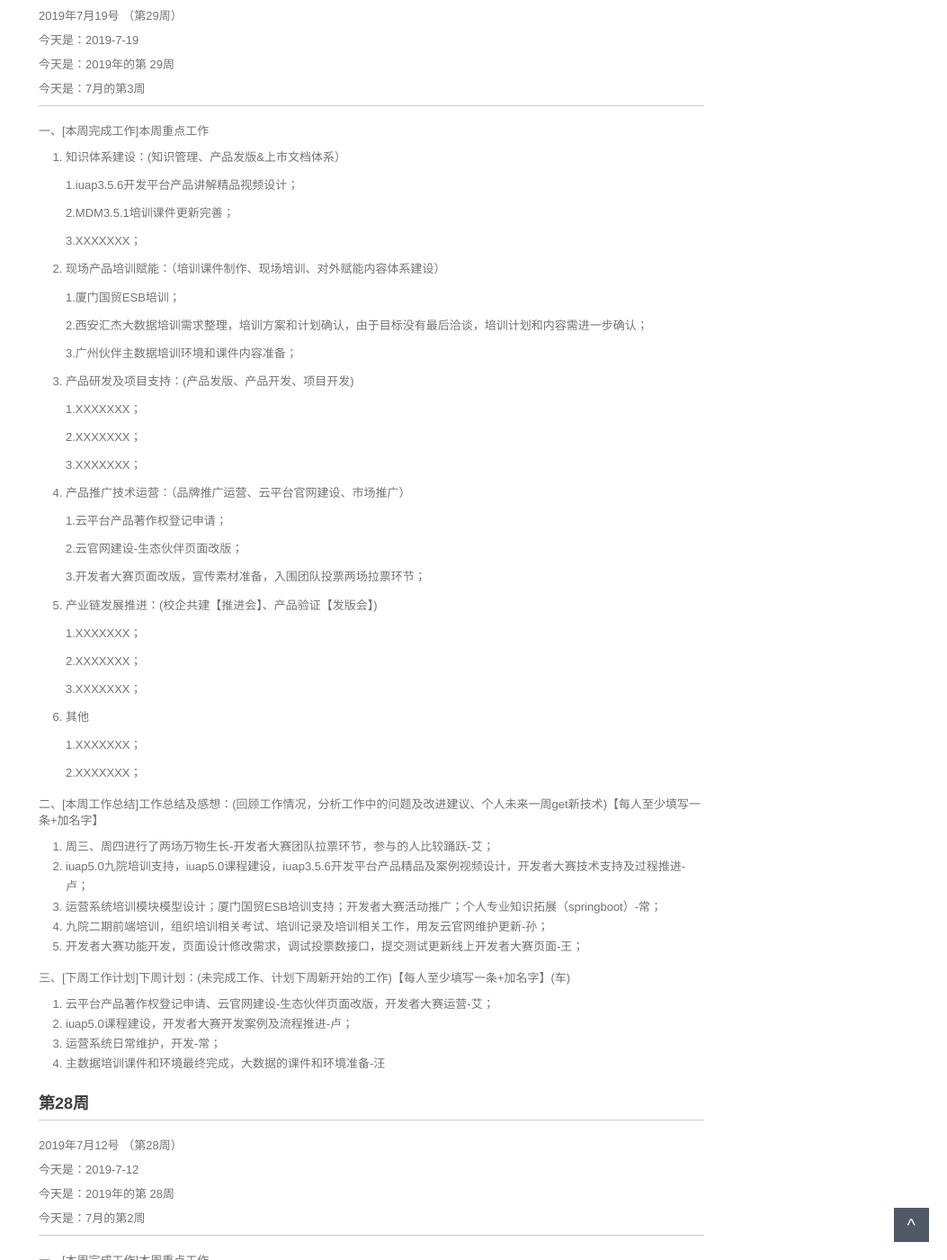
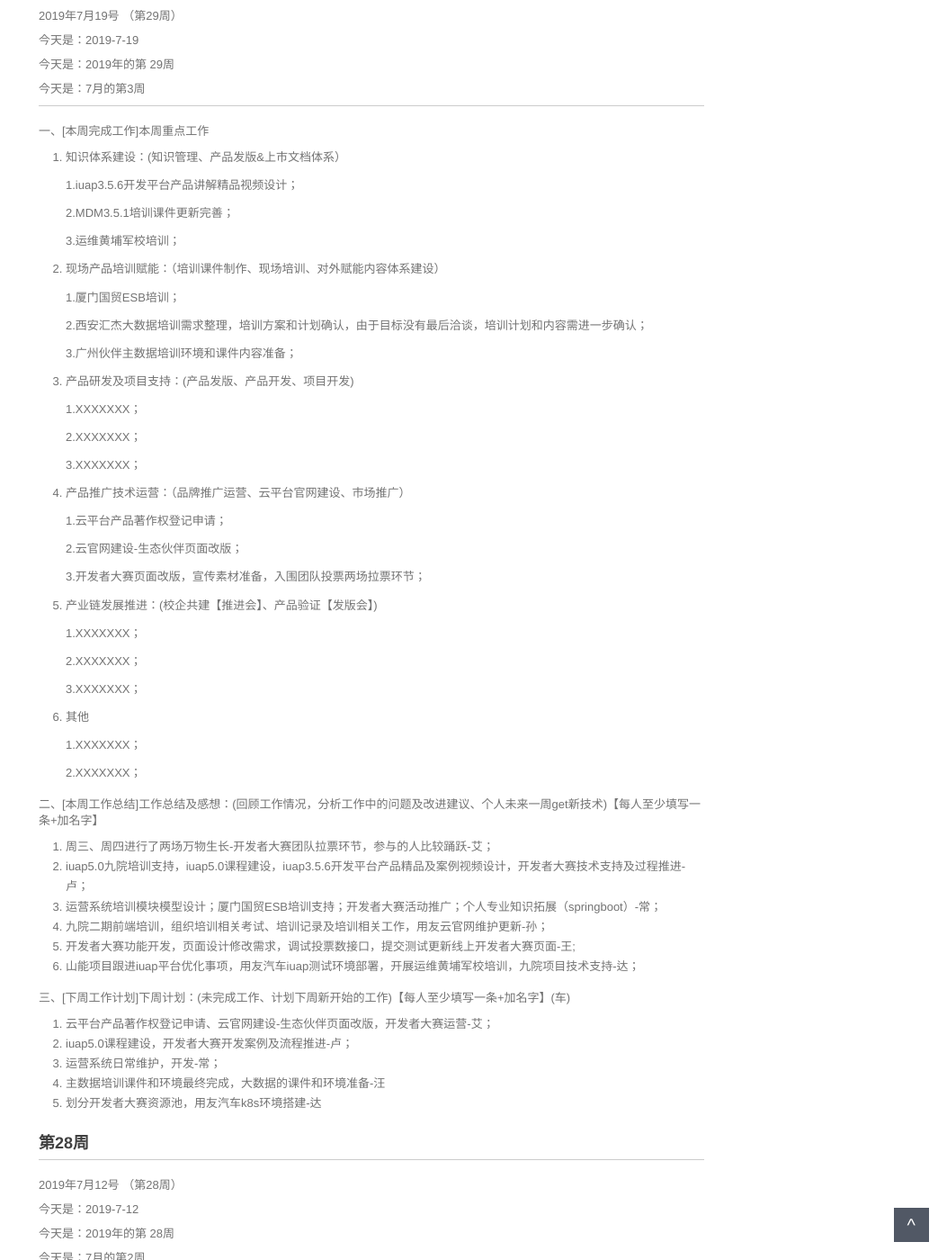
Before and after one commit to walllFlower/blog, a Jekyll site: the page built from _posts/2018-07-17-day_report_cxz.md, in a window 1280 px wide and 1400 px high, scrolled down 372 px. Shown: the whole window at 90% size, without its empty margins (227-1280 px from the left). Built offline with Jekyll 4.4.1, drawn with Linux system fonts in a browser that asks for light colours; comment, search, counter and statistics services are not loaded.

Commit message:
Update 2018-07-17-day_report_cxz.md

```diff
--- a/_posts/2018-07-17-day_report_cxz.md
+++ b/_posts/2018-07-17-day_report_cxz.md
@@ -29,7 +29,7 @@ categories: 技术运营工作周报
 
     2.MDM3.5.1培训课件更新完善；
 
-    3.XXXXXXX；
+    3.运维黄埔军校培训；
 
 2. 现场产品培训赋能：（培训课件制作、现场培训、对外赋能内容体系建设）
 
@@ -76,7 +76,8 @@ categories: 技术运营工作周报
 2. iuap5.0九院培训支持，iuap5.0课程建设，iuap3.5.6开发平台产品精品及案例视频设计，开发者大赛技术支持及过程推进-卢；
 3. 运营系统培训模块模型设计；厦门国贸ESB培训支持；开发者大赛活动推广；个人专业知识拓展（springboot）-常；
 4. 九院二期前端培训，组织培训相关考试、培训记录及培训相关工作，用友云官网维护更新-孙；
-5. 开发者大赛功能开发，页面设计修改需求，调试投票数接口，提交测试更新线上开发者大赛页面-王；
+5. 开发者大赛功能开发，页面设计修改需求，调试投票数接口，提交测试更新线上开发者大赛页面-王;
+6. 山能项目跟进iuap平台优化事项，用友汽车iuap测试环境部署，开展运维黄埔军校培训，九院项目技术支持-达；
 
 
 三、[下周工作计划]下周计划：(未完成工作、计划下周新开始的工作)【每人至少填写一条+加名字】(车)
@@ -85,6 +86,7 @@ categories: 技术运营工作周报
 2. iuap5.0课程建设，开发者大赛开发案例及流程推进-卢；
 3. 运营系统日常维护，开发-常；
 4. 主数据培训课件和环境最终完成，大数据的课件和环境准备-汪
+5. 划分开发者大赛资源池，用友汽车k8s环境搭建-达
 
 
 ###  第28周
```
